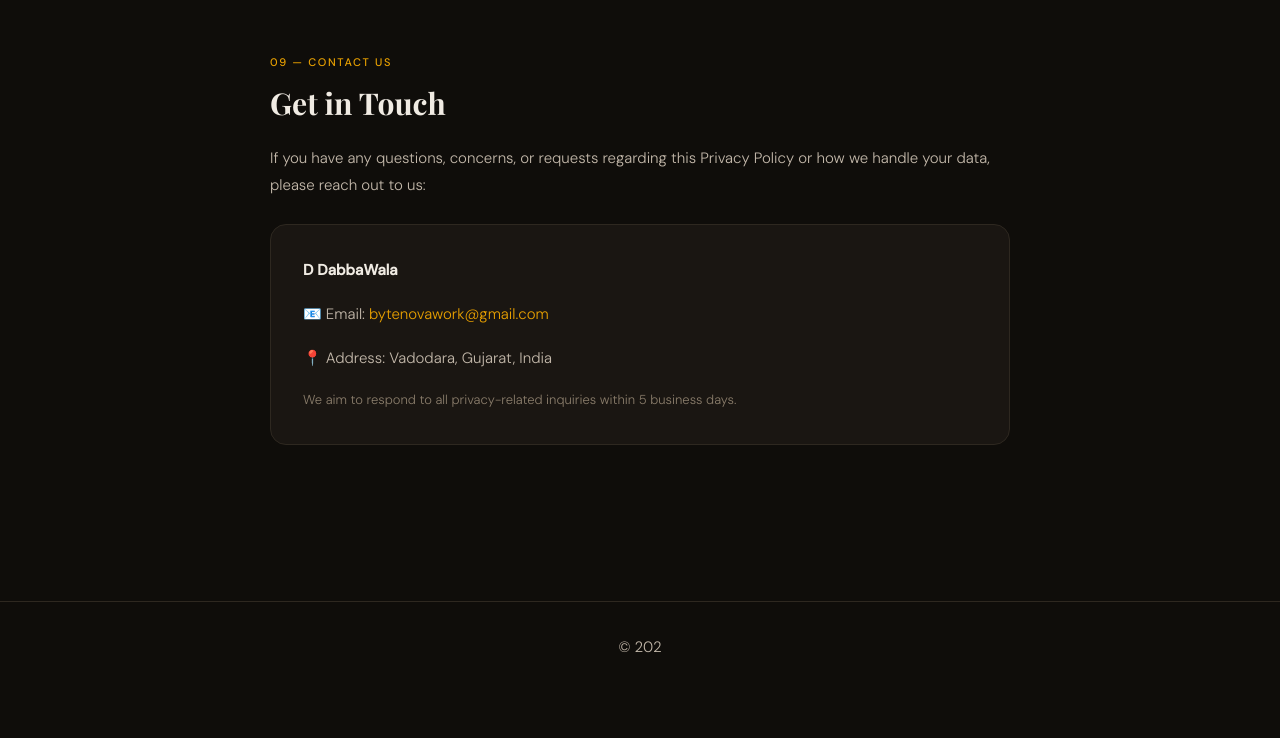
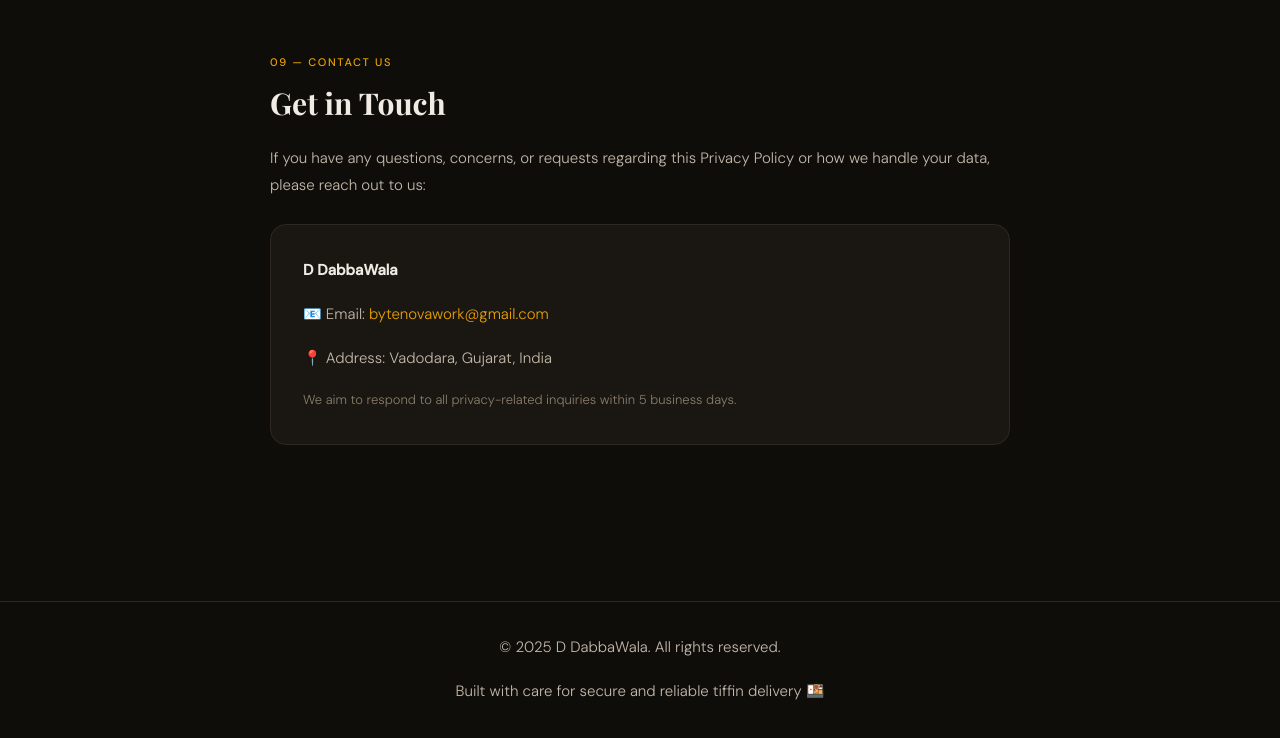
Before and after one commit to hplio/dabbawala-legal, a plain HTML site: page index.html in a window 1280 px wide. Shown: the part 5215-5953 px from the top of the page. Before the commit the page ends 5909 px from the top, so only its background shows below. Drawn offline with nearby package versions, Linux system fonts and the light colour scheme.

Commit message:
added footer

```diff
--- a/index.html
+++ b/index.html
@@ -477,4 +477,9 @@
 </div>
 
 <footer>
-  <p>© 202
+  <p>© 2025 D DabbaWala. All rights reserved.</p>
+  <p style="margin-top:6px;">Built with care for secure and reliable tiffin delivery <span>🍱</span></p>
+</footer>
+
+</body>
+</html>
```
